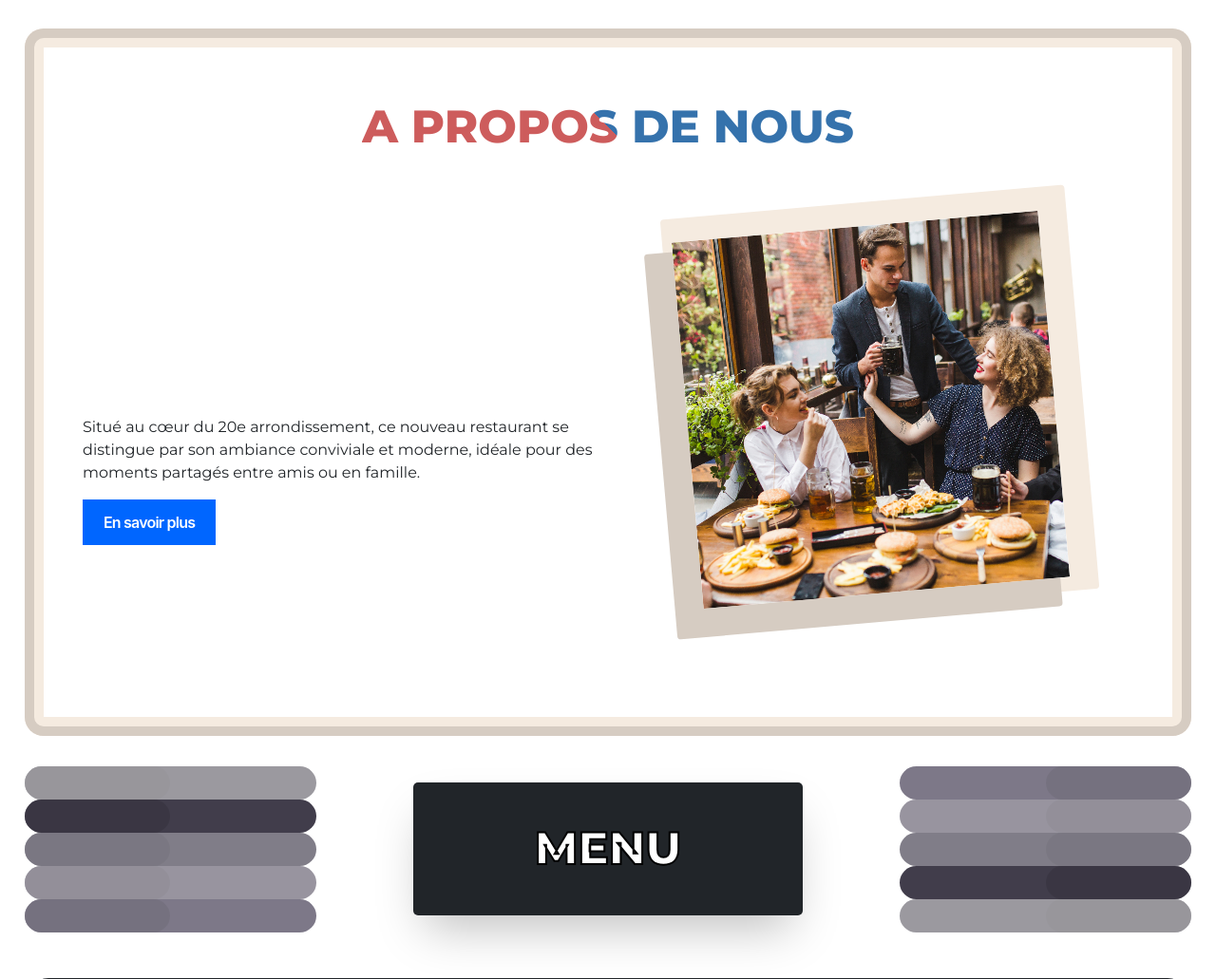
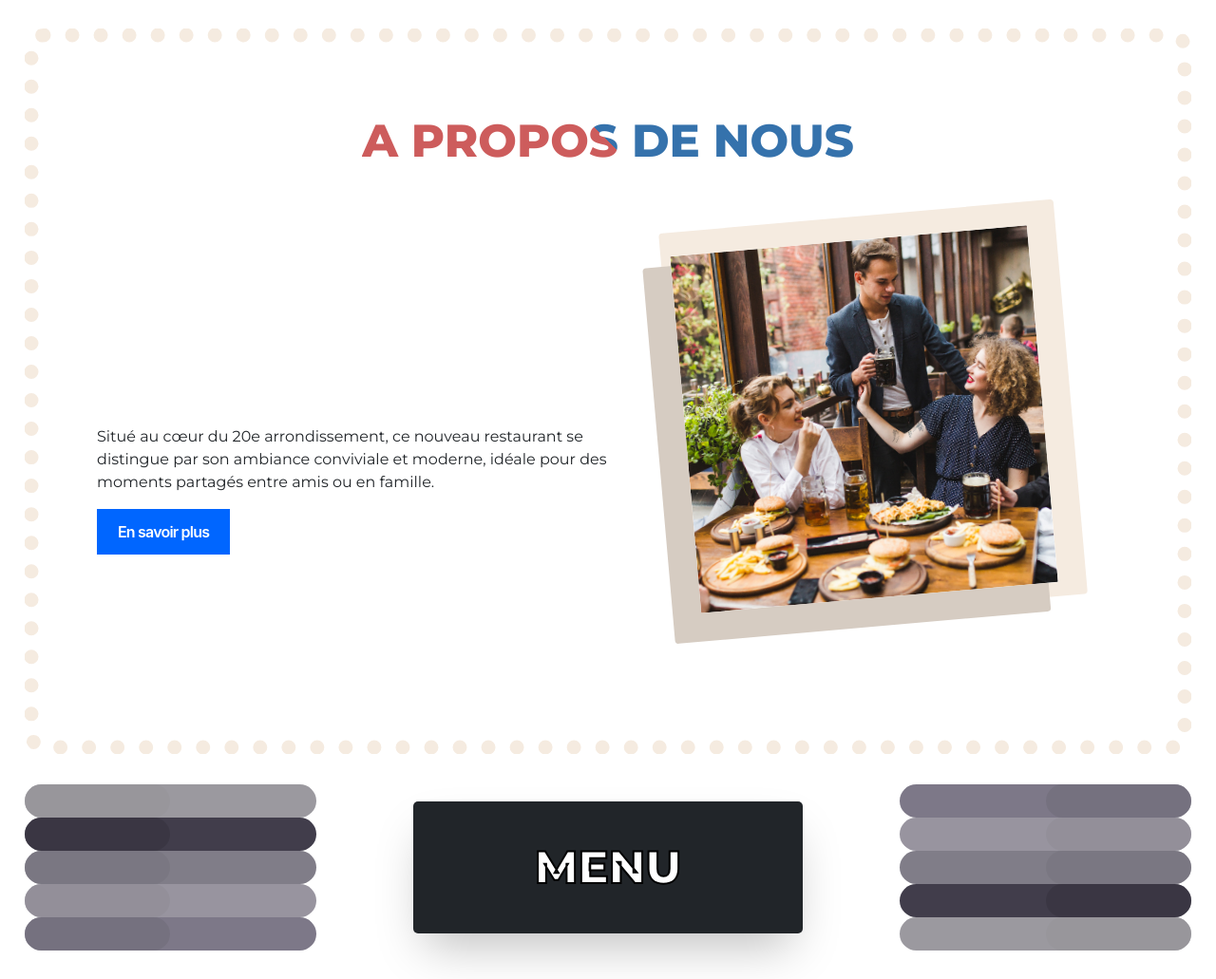
Before and after one commit to salaahl/restaurant_website_by_symfony, a Symfony app: template templates/global/home.html.twig in a window 1280 px wide. Shown: the part 786-1817 px from the top of the page at 95% size. Run offline with Twig, Linux system fonts and the light colour scheme; the template is opened without the code that fills it, so the values that code supplies are empty; some libraries are stand-ins or nearby versions.

Commit message:
ajustements

```diff
--- a/public/css/home.css
+++ b/public/css/home.css
@@ -85,6 +85,10 @@ main {
 #reservation-container {
   padding-left: 2%;
   padding-right: 2%;
+}
+
+#about-me-container {
+  border: 5px dashed #f5ebe0;
 }
 
 #about-me-container .title h2 {
@@ -464,7 +468,7 @@ main {
     padding: 0 5%;
     background-color: white;
     border-radius: 20px;
-    box-shadow: inset #d6ccc2 0px 0px 0px 10px, inset #f5ebe0 0px 0px 0px 20px;
+    border: 15px dotted #f5ebe0;
     overflow: hidden;
   }
 
--- a/templates/global/home.html.twig
+++ b/templates/global/home.html.twig
@@ -67,7 +67,7 @@
 					<p>
 						Situé au cœur du 20e arrondissement, ce nouveau restaurant se distingue par son ambiance conviviale et moderne, idéale pour des moments partagés entre amis ou en famille.
 					</p>
-					<a href="./reservation" class="button-58">En savoir plus</a>
+					<a href="./about" class="button-58">En savoir plus</a>
 				</div>
 				<img src="{{ asset('img/about-section-img.jpg') }}" alt="Ambiance du restaurant" class="image-between">
 			</article>
```
Also changed, not shown: public/css/reservation_confirmed.css (+10 -4 lines).
